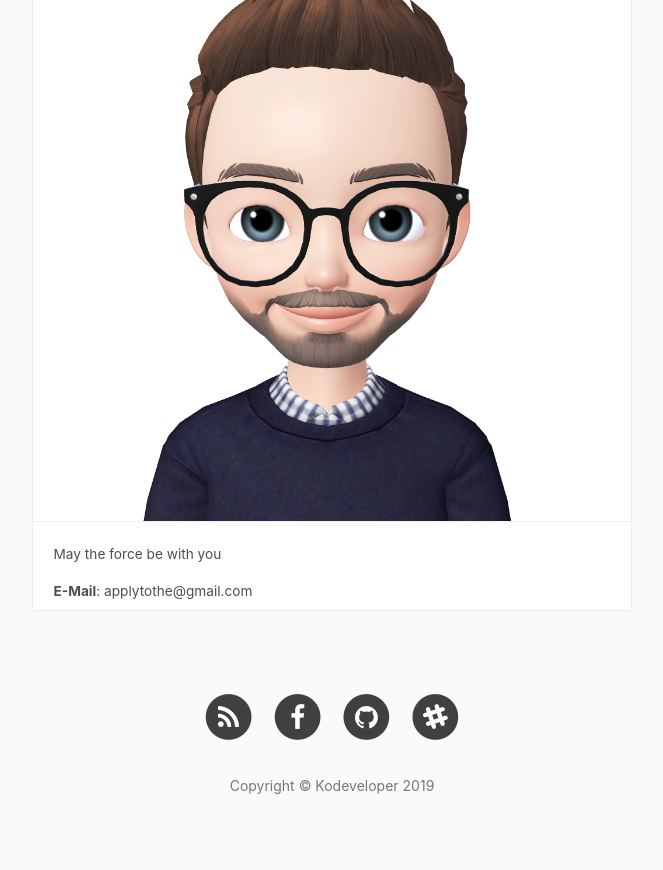
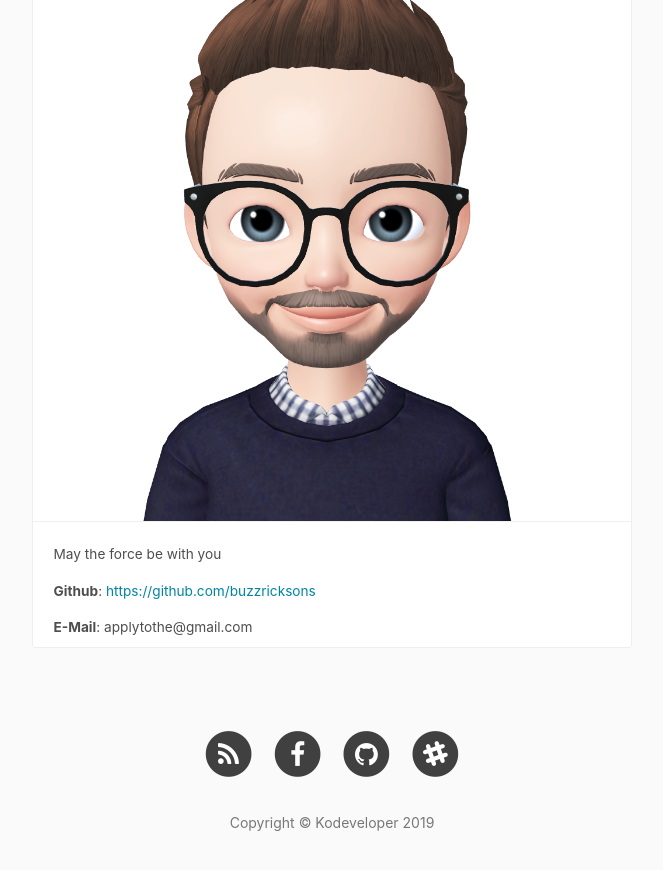
Before and after one commit to kodevops/blog, a Jekyll site: the page built from staff/index.html, in a window 1280 px wide and 900 px high, scrolled down 4712 px. Shown: the top 870 px of the window, without its empty margins (308-971 px from the left). Built offline with Jekyll 4.4.1, drawn with Linux system fonts in a browser that asks for light colours; nearby versions of some CDN libraries; comment, search, counter and statistics services are not loaded.

Commit message:
add github link

```diff
--- a/staff/index.html
+++ b/staff/index.html
@@ -161,6 +161,9 @@ layout: default
                   May the force be with you
                 </li>
                 <li>
+                  <span><b>Github</b>: <a href="https://github.com/buzzricksons" target="_blank">https://github.com/buzzricksons</a></span>
+                </li>
+                <li>
                   <span><b>E-Mail</b>: applytothe@gmail.com</span>
                 </li>
               </ul>
```
